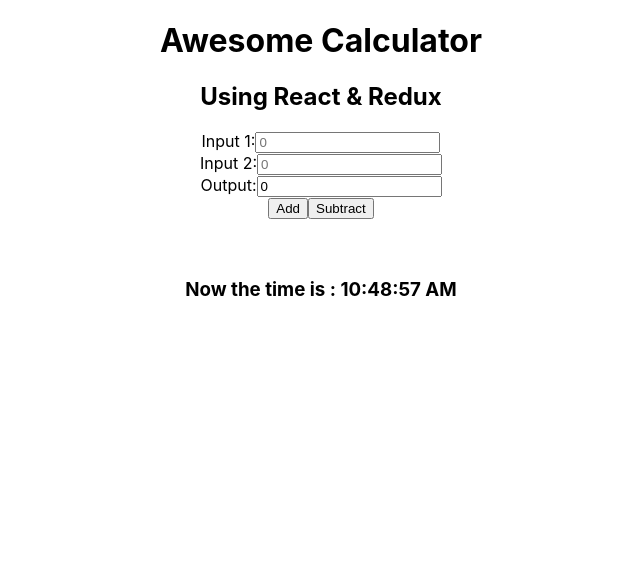
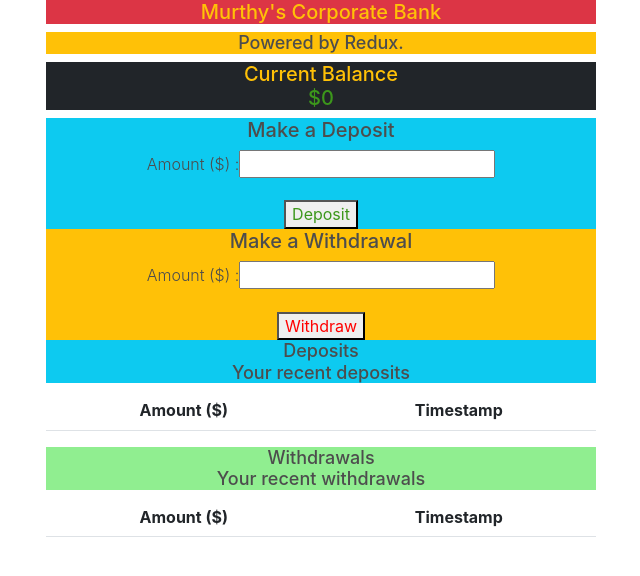
Before and after one commit to AnuragPratik/redux-app, a React (Create React App) app: page / in a window 1280 px wide. Shown: the top 576 px of the page, without its empty margins (319-959 px from the left). Built offline with nearby package versions, Linux system fonts and the light colour scheme.

Commit message:
bank poc done

```diff
--- a/package.json
+++ b/package.json
@@ -7,6 +7,7 @@
     "@testing-library/react": "^13.3.0",
     "@testing-library/user-event": "^14.2.1",
     "axios": "^0.27.2",
+    "bootstrap": "^5.1.3",
     "react": "^18.2.0",
     "react-dom": "^18.2.0",
     "react-redux": "^8.0.2",
--- a/src/App.js
+++ b/src/App.js
@@ -2,6 +2,7 @@ import logo from "./logo.svg";
 import "./App.css";
 import Calculator from "./containers/Calculator";
 import Clock from "./containers/Clock";
+import BankApp from "./bank/components/BankApp";
 
 function App() {
   return (
@@ -20,13 +21,14 @@ function App() {
           Learn React
         </a>
       </header> */}
-      <center>
+      {/* <center>
         <h1>Awesome Calculator</h1>
         <Calculator />
         <br />
         <br />
         <Clock />
-      </center>
+      </center> */}
+      <BankApp />
     </div>
   );
 }
--- /dev/null
+++ b/src/bank/actions/bankActions.js
@@ -0,0 +1,21 @@
+export function deposit(amount) {
+  return function (dispatch) {
+    //axios.get(url)
+    return dispatch({
+      type: "DEPOSIT",
+      timestamp: Date(),
+      amount: Math.abs(amount),
+    });
+  };
+}
+export function withdraw(amount) {
+  return function (dispatch) {
+    return dispatch({
+      type: "WITHDRAW",
+      timestamp: Date(),
+      amount: Math.abs(amount),
+    });
+  };
+}
+//openaccount
+//close()
--- /dev/null
+++ b/src/bank/components/BankApp.css
@@ -0,0 +1,49 @@
+/* Styles */
+body {
+  line-height: 1.4em;
+  color: #4d4d4d;
+  min-width: 230px;
+  max-width: 550px;
+  margin: 0 auto;
+  -webkit-font-smoothing: antialiased;
+  -moz-font-smoothing: antialiased;
+
+  font-weight: 300;
+  text-align: center !important;
+  margin: auto !important;
+}
+
+h1 {
+  font-size: 20px;
+}
+
+h2 {
+  background-color: lightgreen;
+  font-size: 18px;
+}
+
+.blue {
+  color: #5bb7db;
+}
+
+.green {
+  color: #3c971b;
+}
+
+.red {
+  color: #ff0000;
+}
+
+input.small {
+  width: 46px;
+}
+
+footer {
+  position: "absolute";
+  right: 0;
+  bottom: 0;
+  left: 0;
+  padding: 1rem;
+  margin-top: 50px;
+  text-align: "center";
+}
--- /dev/null
+++ b/src/bank/components/BankApp.js
@@ -0,0 +1,17 @@
+import Deposits from "../containers/Deposits";
+import HomePage from "../containers/HomePage";
+import Withdraws from "../containers/Withdraws";
+import "./BankApp.css";
+
+function BankApp() {
+  return (
+    <div>
+      <h1 className="bg-danger text-warning">Murthy's Corporate Bank</h1>
+      <HomePage />
+      <Deposits />
+      <Withdraws />
+    </div>
+  );
+}
+
+export default BankApp;
--- /dev/null
+++ b/src/bank/containers/Deposits.js
@@ -0,0 +1,42 @@
+import React from "react";
+import { connect } from "react-redux";
+
+const Deposits = (props) => {
+  return (
+    <div>
+      <h2 className="container bg-info">
+        <div className="">
+          Deposits
+          <div>Your recent deposits</div>
+        </div>
+      </h2>
+
+      <table className="table table-hover table-striped">
+        <thead>
+          <tr>
+            <th>Amount ($)</th>
+            <th>Timestamp</th>
+          </tr>
+        </thead>
+        <tbody>
+          {props.deposits.map(function (deposit, index) {
+            return (
+              <tr key={index}>
+                <td>+{deposit.amount}</td>
+                <td>{deposit.timestamp}</td>
+              </tr>
+            );
+          })}
+        </tbody>
+      </table>
+    </div>
+  );
+};
+
+function mapStateToProps(state) {
+  return {
+    deposits: state.account.deposits,
+  };
+}
+
+export default connect(mapStateToProps)(Deposits);
--- /dev/null
+++ b/src/bank/containers/HomePage.js
@@ -0,0 +1,83 @@
+import React from "react";
+import { connect } from "react-redux";
+import { bindActionCreators } from "redux";
+import * as actions from "../actions/bankActions";
+import PropTypes from "prop-types";
+
+class HomePage extends React.Component {
+  constructor(props) {
+    super(props);
+    this.state = {
+      amount: this.props.accountProp.balance,
+    };
+  }
+
+  handleChange(e) {
+    this.setState({ amount: parseInt(e.target.value) });
+  }
+
+  deposit() {
+    this.props.actionsProp.deposit(this.state.amount);
+  }
+
+  withdraw() {
+    this.props.actionsProp.withdraw(this.state.amount);
+  }
+
+  render() {
+    const { account } = this.props.accountProp;
+    return (
+      <div>
+        <h2>
+          <div className="bg-warning">Powered by Redux.</div>
+        </h2>
+        <h1 className="bg-dark text-warning">
+          Current Balance
+          <br />
+          <span className={account.balance >= 0 ? "green" : "red"}>
+            ${account.balance}
+          </span>
+        </h1>
+        <div className="bg-info">
+          <h1>Make a Deposit</h1>
+          Amount ($) :
+          <input type="number" onChange={(e) => this.handleChange(e)} />
+          <br />
+          <br />
+          <button className="green" onClick={(e) => this.deposit(e)}>
+            Deposit
+          </button>
+        </div>
+        <div className="bg-warning">
+          <h1>Make a Withdrawal</h1>
+          Amount ($) :
+          <input type="number" onChange={(e) => this.handleChange(e)} />
+          <br />
+          <br />
+          <button className="red" onClick={(e) => this.withdraw(e)}>
+            Withdraw
+          </button>
+        </div>
+      </div>
+    );
+  }
+}
+
+HomePage.propTypes = {
+  accountProp: PropTypes.object.isRequired,
+  actionsProp: PropTypes.object,
+};
+
+function mapStateToProps(state) {
+  return {
+    accountProp: state,
+  };
+}
+
+function mapDispatchToProps(dispatch) {
+  return {
+    actionsProp: bindActionCreators(actions, dispatch),
+  };
+}
+//this.props.actionProp.Deposit(1000)
+export default connect(mapStateToProps, mapDispatchToProps)(HomePage);
--- /dev/null
+++ b/src/bank/containers/Withdraws.js
@@ -0,0 +1,41 @@
+import React from "react";
+import { connect } from "react-redux";
+
+const Withdraw = (props) => {
+  return (
+    <div>
+      <h2 className="container">
+        <div>
+          Withdrawals
+          <div>Your recent withdrawals</div>
+        </div>
+      </h2>
+      <table className="table table-hovered table-striped">
+        <thead>
+          <tr>
+            <th>Amount ($)</th>
+            <th className="right aligned">Timestamp</th>
+          </tr>
+        </thead>
+        <tbody>
+          {props.withdrawals.map(function (withdraw, index) {
+            return (
+              <tr key={index}>
+                <td>-{withdraw.amount}</td>
+                <td className="right aligned">{withdraw.timestamp}</td>
+              </tr>
+            );
+          })}
+        </tbody>
+      </table>
+    </div>
+  );
+};
+
+function mapStateToProps(state) {
+  return {
+    withdrawals: state.account.withdrawals,
+  };
+}
+
+export default connect(mapStateToProps)(Withdraw);
--- /dev/null
+++ b/src/bank/reducers/bankReducer.js
@@ -0,0 +1,33 @@
+const initialState = {
+  balance: 0,
+  withdrawals: [],
+  deposits: [],
+};
+export default function bankReducer(state = initialState, action) {
+  switch (action.type) {
+    case "WITHDRAW":
+      return Object.assign({}, state, {
+        withdrawals: [
+          ...state.withdrawals,
+          {
+            amount: action.amount,
+            timestamp: action.timestamp,
+          },
+        ],
+        balance: state.balance - action.amount,
+      });
+    case "DEPOSIT":
+      return Object.assign({}, state, {
+        deposits: [
+          ...state.deposits,
+          {
+            amount: action.amount,
+            timestamp: action.timestamp,
+          },
+        ],
+        balance: state.balance + action.amount,
+      });
+    default:
+      return state;
+  }
+}
--- /dev/null
+++ b/src/bank/reducers/index.js
@@ -0,0 +1,12 @@
+// Set up your root reducer here...
+import { combineReducers } from "redux";
+//import { routerReducer } from 'react-router-redux';
+// Deposit reducers
+import bankReducer from "./bankReducer";
+
+const rootReducer = combineReducers({
+  //routing: routerReducer,
+  account: bankReducer,
+});
+
+export default rootReducer;
--- /dev/null
+++ b/src/bank/store/configStore.dev.js
@@ -0,0 +1,14 @@
+// This file merely configures the store for hot reloading.
+// This boilerplate file is likely to be the same for each project that uses Redux.
+// With Redux, the actual stores are in /reducers.
+
+import { legacy_createStore as createStore, applyMiddleware } from "redux";
+import logger from "redux-logger";
+import { composeWithDevTools } from "redux-devtools-extension";
+import thunkMiddleware from "redux-thunk";
+import rootReducer from "../reducers";
+
+export const store = createStore(
+  rootReducer,
+  composeWithDevTools(applyMiddleware(thunkMiddleware, logger))
+);
--- a/src/index.js
+++ b/src/index.js
@@ -1,10 +1,12 @@
 import React from "react";
 import ReactDOM from "react-dom/client";
+import "bootstrap/dist/css/bootstrap.css";
 import "./index.css";
 import App from "./App";
 import reportWebVitals from "./reportWebVitals";
 import { Provider } from "react-redux";
-import { store } from "./store/configStore";
+// import { store } from "./store/configStore";
+import { store } from "./bank/store/configStore.dev";
 
 // npm i react-redux
 const root = ReactDOM.createRoot(document.getElementById("root"));
```
Also changed, not shown: 1 other file (tests, documents, lock files or other folders).
